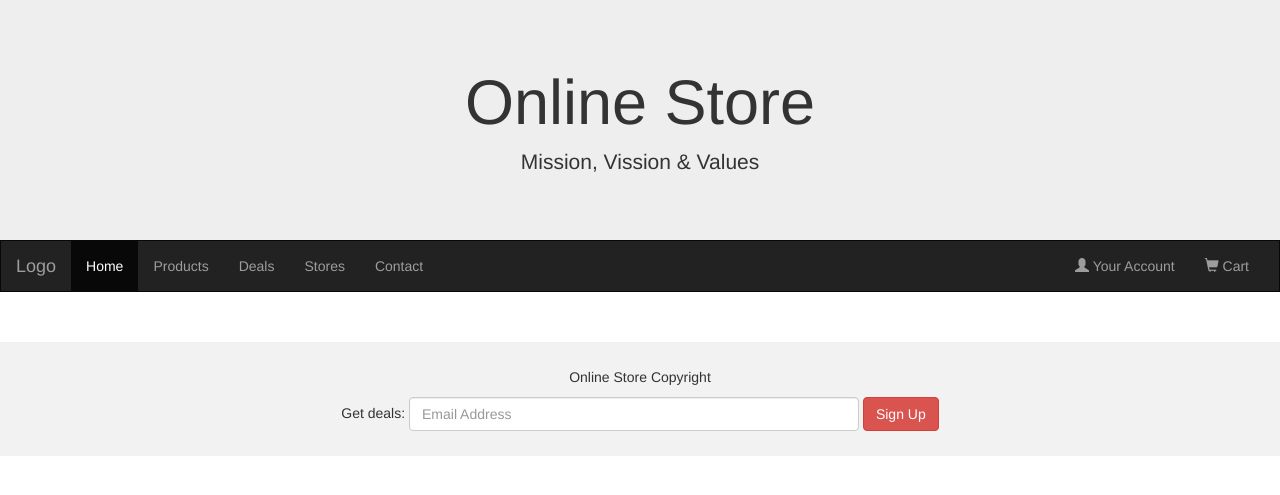
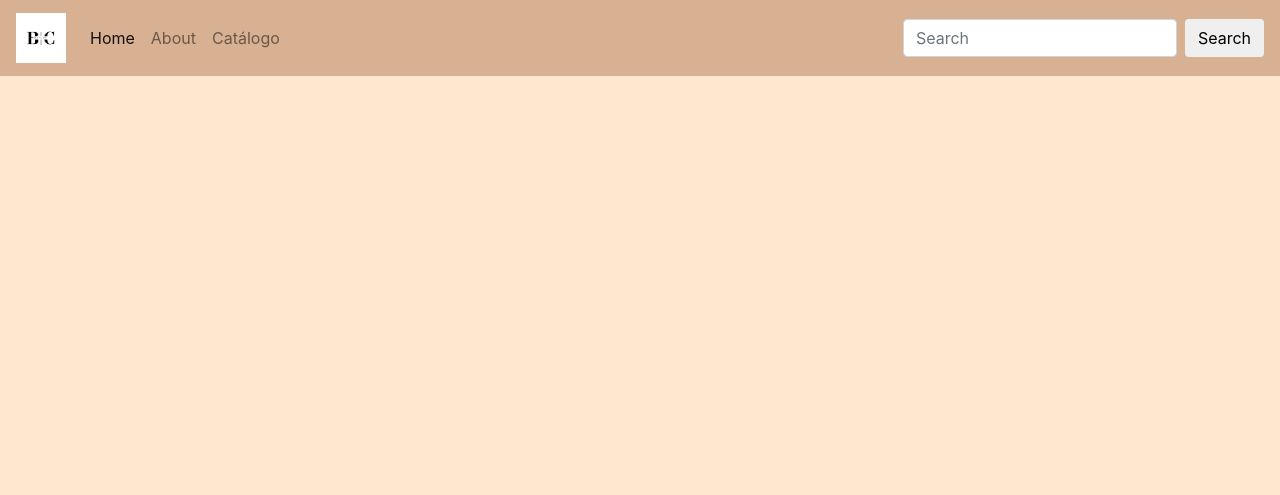
Before and after one commit to tatirib08/estruturas-de-dados, a Flask app: page /Catalogo in a window 1280 px wide. Shown: the top 495 px of the page. Run offline with Flask 3, Linux system fonts and the light colour scheme; some libraries are stand-ins or nearby versions.

Commit message:
navbar do bootstrap funcionando

```diff
--- a/app_web/templates/catalogo.html
+++ b/app_web/templates/catalogo.html
@@ -4,14 +4,19 @@
   <title>Bootstrap Example</title>
   <meta charset="utf-8">
   <meta name="viewport" content="width=device-width, initial-scale=1">
-  <link rel="stylesheet" href="https://maxcdn.bootstrapcdn.com/bootstrap/3.4.1/css/bootstrap.min.css">
-  <script src="https://ajax.googleapis.com/ajax/libs/jquery/3.7.1/jquery.min.js"></script>
-  <script src="https://maxcdn.bootstrapcdn.com/bootstrap/3.4.1/js/bootstrap.min.js"></script>
+  <link rel="stylesheet" href="https://cdn.jsdelivr.net/npm/bootstrap@4.0.0/dist/css/bootstrap.min.css" integrity="sha384-Gn5384xqQ1aoWXA+058RXPxPg6fy4IWvTNh0E263XmFcJlSAwiGgFAW/dAiS6JXm" crossorigin="anonymous">
+  <script src="https://code.jquery.com/jquery-3.2.1.slim.min.js" integrity="sha384-KJ3o2DKtIkvYIK3UENzmM7KCkRr/rE9/Qpg6aAZGJwFDMVNA/GpGFF93hXpG5KkN" crossorigin="anonymous"></script>
+  <script src="https://cdn.jsdelivr.net/npm/popper.js@1.12.9/dist/umd/popper.min.js" integrity="sha384-ApNbgh9B+Y1QKtv3Rn7W3mgPxhU9K/ScQsAP7hUibX39j7fakFPskvXusvfa0b4Q" crossorigin="anonymous"></script>
+  <script src="https://cdn.jsdelivr.net/npm/bootstrap@4.0.0/dist/js/bootstrap.min.js" integrity="sha384-JZR6Spejh4U02d8jOt6vLEHfe/JQGiRRSQQxSfFWpi1MquVdAyjUar5+76PVCmYl" crossorigin="anonymous"></script>
   <style>
-    /* Remove the navbar's default rounded borders and increase the bottom margin */
+
+    body {
+      background-color: #FFE7CF;
+    }
+
+    /* Remove the navbar's default margin-bottom and rounded borders */
     .navbar {
-      margin-bottom: 50px;
-      border-radius: 0;
+      background-color:#D8B092;
     }
 
     /* Remove the jumbotron's default bottom margin */
@@ -29,36 +34,37 @@
 
 <body>
 
-<div class="jumbotron">
+<!-- <div class="jumbotron">
   <div class="container text-center">
     <h1>Online Store</h1>
     <p>Mission, Vission & Values</p>
   </div>
-</div>
+</div> -->
 
-<nav class="navbar navbar-inverse">
-  <div class="container-fluid">
-    <div class="navbar-header">
-      <button type="button" class="navbar-toggle" data-toggle="collapse" data-target="#myNavbar">
-        <span class="icon-bar"></span>
-        <span class="icon-bar"></span>
-        <span class="icon-bar"></span>
-      </button>
-      <a class="navbar-brand" href="#">Logo</a>
-    </div>
-    <div class="collapse navbar-collapse" id="myNavbar">
-      <ul class="nav navbar-nav">
-        <li class="active"><a href="{{url_for('principal')}}">Home</a></li>
-        <li><a href="#">Products</a></li>
-        <li><a href="#">Deals</a></li>
-        <li><a href="#">Stores</a></li>
-        <li><a href="#">Contact</a></li>
-      </ul>
-      <ul class="nav navbar-nav navbar-right">
-        <li><a href="#"><span class="glyphicon glyphicon-user"></span> Your Account</a></li>
-        <li><a href="#"><span class="glyphicon glyphicon-shopping-cart"></span> Cart</a></li>
-      </ul>
-    </div>
+<nav class="navbar navbar-expand-lg navbar-light">
+  <a class="navbar-brand" href="#">
+    <img src="../static/img/logo-bucher1.png" width="50" height="50" class="d-inline-block align-top" alt="">
+  </a>
+
+  <button class="navbar-toggler" type="button" data-toggle="collapse" data-target="#navbarTogglerDemo01" aria-controls="navbarTogglerDemo01" aria-expanded="false" aria-label="Toggle navigation">
+    <span class="navbar-toggler-icon"></span>
+  </button>
+  <div class="collapse navbar-collapse" id="myNavbar">
+    <ul class="navbar-nav mr-auto mt-2 mt-lg-0">
+      <li class="nav-item active">
+        <a class="nav-link" href="{{url_for('principal')}}">Home <span class="sr-only">(current)</span></a>
+      </li>
+      <li class="nav-item">
+        <a class="nav-link" href="#">About</a>
+      </li>
+      <li class="nav-item">
+        <a class="nav-link" href="{{url_for('sobre1')}}">Catálogo</a>
+      </li>
+    </ul>
+    <form class="form-inline my-2 my-lg-0">
+      <input class="form-control mr-sm-2" type="search" placeholder="Search" aria-label="Search">
+      <button class="btn my-2 my-sm-0" type="submit">Search</button>
+    </form>
   </div>
 </nav>
 
@@ -76,14 +82,14 @@
   {%endfor%}
 </div>
 
-
+<!--
 <footer class="container-fluid text-center">
   <p>Online Store Copyright</p>
   <form class="form-inline">Get deals:
     <input type="email" class="form-control" size="50" placeholder="Email Address">
     <button type="button" class="btn btn-danger">Sign Up</button>
   </form>
-</footer>
+</footer> -->
 
 </body>
 <script src="{{url_for('static', filename='client.js')}}"></script>
```
Also changed, not shown: app_web/catalogo.json (+50 -50 lines), app_web/templates/index.html (+29 -16 lines).
